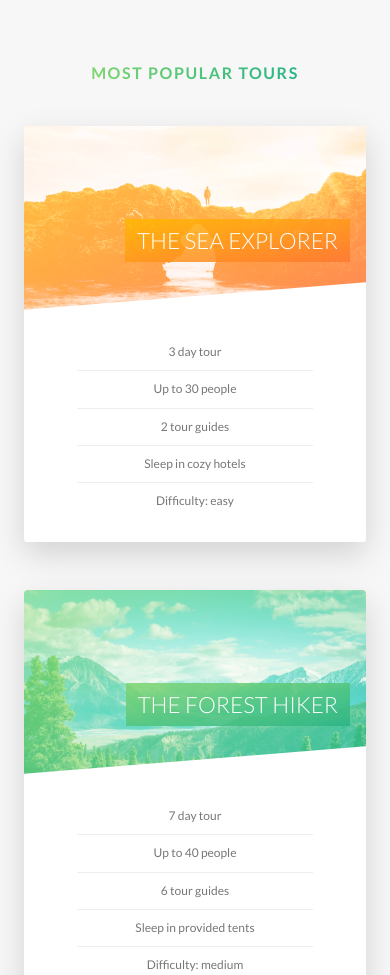
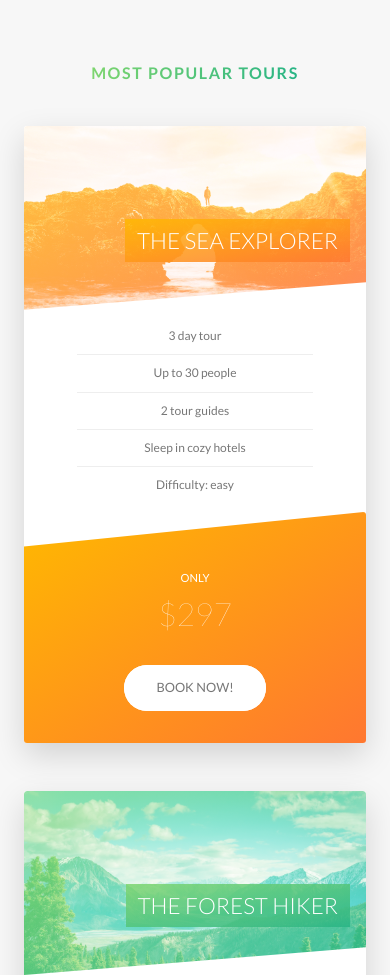
Before and after one commit to mwhitener/advanced-css-course, a website: page Natours/index.html in a window 390 px wide. Shown: the part 2460-3435 px from the top of the page. Drawn offline with Linux system fonts and the light colour scheme.

Commit message:
finished out responsive updates

```diff
--- a/Natours/sass/components/_card.scss
+++ b/Natours/sass/components/_card.scss
@@ -186,4 +186,71 @@
     font-size: 6rem;
     font-weight: 100;
   }
+
+  @include respond(tab-port) {
+    height: auto;
+    border-radius: 3px;
+    background-color: $color-white;
+    box-shadow: 0 1.5rem 4rem rgba($color-black, 0.15);
+
+    &__side {
+      height: auto;
+      position: relative;
+      box-shadow: none;
+
+      &--back {
+        transform: rotateY(0deg);
+        clip-path: polygon(0 15%, 100% 0, 100% 100%, 0 100%);
+
+        &-1 {
+          background-image: linear-gradient(
+            to right bottom,
+            $color-secondary-light,
+            $color-secondary-dark
+          );
+        }
+
+        &-2 {
+          background-image: linear-gradient(
+            to right bottom,
+            $color-primary-light,
+            $color-primary-dark
+          );
+        }
+
+        &-3 {
+          background-image: linear-gradient(
+            to right bottom,
+            $color-tertiary-light,
+            $color-tertiary-dark
+          );
+        }
+      }
+    }
+
+    &:hover &__side--front {
+      transform: rotateY(0deg);
+    }
+
+    &__details {
+      padding: 1rem 3rem;
+    }
+
+    &__cta {
+      position: relative;
+      top: 0;
+      left: 0;
+      transform: translate(0);
+      width: 100%;
+      padding: 7rem 4rem 4rem 4rem;
+    }
+
+    &__price-box {
+      margin-bottom: 3rem;
+    }
+
+    &__price-value {
+      font-size: 4rem;
+    }
+  }
 }
--- a/Natours/sass/components/_form.scss
+++ b/Natours/sass/components/_form.scss
@@ -15,6 +15,10 @@
     width: 90%;
     display: block;
     transition: all 0.3s;
+
+    @include respond(tab-port) {
+      width: 100%;
+    }
 
     &:focus {
       outline: none;
@@ -49,6 +53,11 @@
   &__radio-group {
     width: 49%;
     display: inline-block;
+
+    @include respond(tab-port) {
+      width: 100%;
+      margin-bottom: 2rem;
+    }
   }
 
   &__radio-input {
--- a/Natours/sass/components/_story.scss
+++ b/Natours/sass/components/_story.scss
@@ -8,6 +8,16 @@
   padding-left: 9rem;
   font-size: $default-font-size;
   transform: skewX(-12deg);
+
+  @include respond(tab-port) {
+    width: 100%;
+    padding: 4rem;
+    padding-left: 7rem;
+  }
+
+  @include respond(phone) {
+    transform: skewX(0);
+  }
 
   &__shape {
     width: 15rem;
@@ -20,6 +30,10 @@
     clip-path: circle(50% at 50% 50%);
     transform: translateX(-3rem) skewX(12deg);
     position: relative;
+
+    @include respond(phone) {
+      transform: translateX(-3rem) skewX(0);
+    }
   }
 
   &__img {
@@ -29,6 +43,10 @@
 
   &__text {
     transform: skewX(12deg);
+
+    @include respond(phone) {
+      transform: skewX(0);
+    }
   }
 
   &__caption {
--- a/Natours/sass/pages/_home.scss
+++ b/Natours/sass/pages/_home.scss
@@ -78,10 +78,36 @@
   border-radius: 3px;
   box-shadow: 0 1.5rem 4rem rba($color-black, 0.2);
 
-  height: 50rem;
+  @include respond(tab-land) {
+    background-image: linear-gradient(
+        105deg,
+        rgba($color-white, 0.9) 0%,
+        rgba($color-white, 0.9) 65%,
+        transparent 65%
+      ),
+      url(../img/nat-10.jpg);
+    background-size: cover;
+  }
+
+  @include respond(tab-port) {
+    background-image: linear-gradient(
+        to right,
+        rgba($color-white, 0.9) 0%,
+        rgba($color-white, 0.9) 100%
+      ),
+      url(../img/nat-10.jpg);
+  }
 
   &__form {
     width: 50%;
     padding: 6rem;
+
+    @include respond(tab-land) {
+      width: 65%;
+    }
+
+    @include respond(tab-port) {
+      width: 100%;
+    }
   }
 }
```
Also changed, not shown: Natours/css/style.css.
